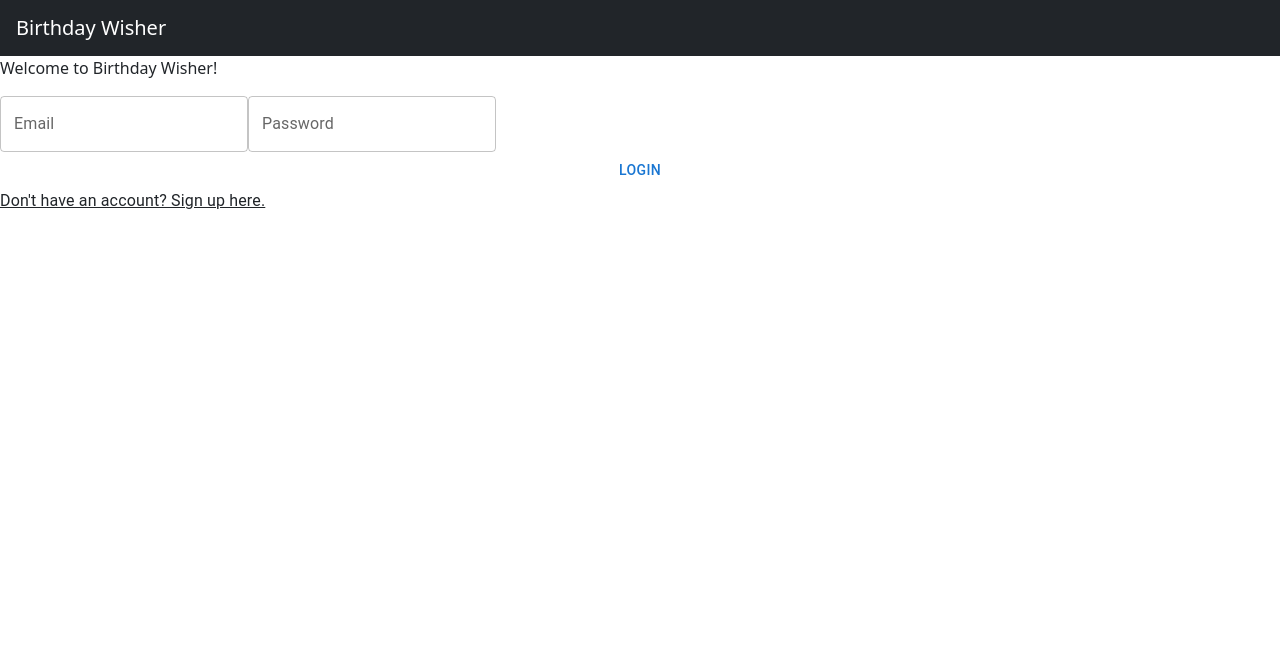
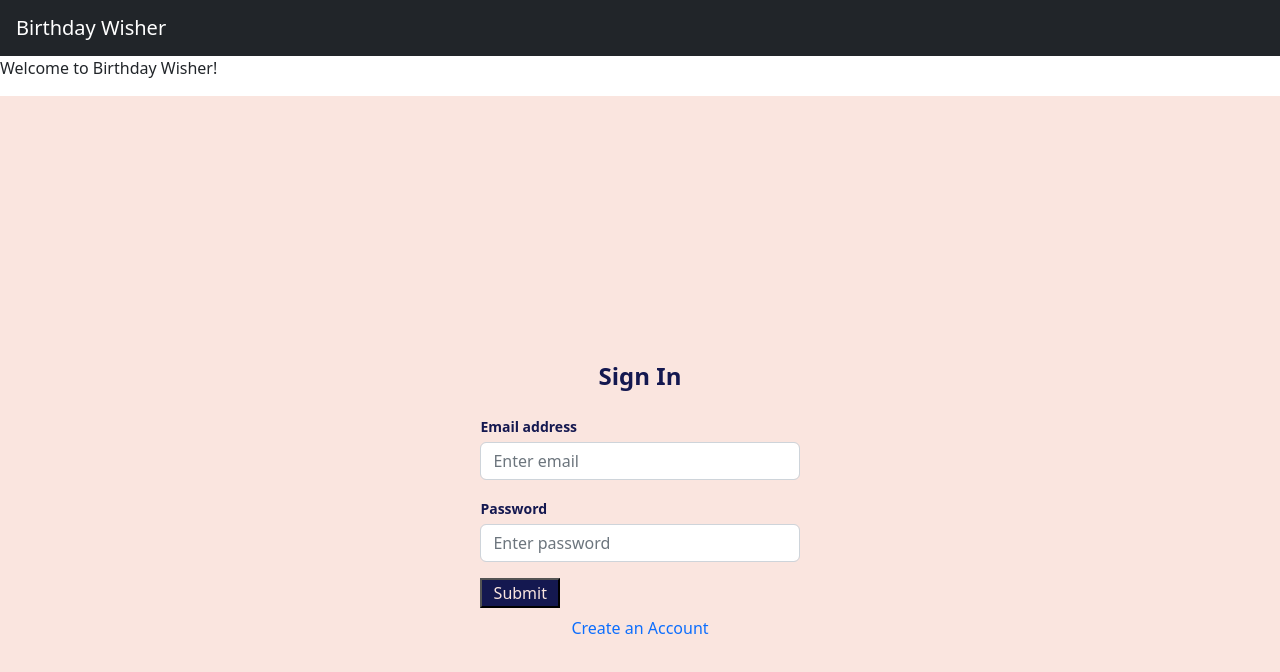
Before and after one commit to isaguimet/birthday-wisher, a React (Create React App) app in the folder client/: page / in a window 1280 px wide. Shown: the top 672 px of the page. Built offline with nearby package versions, Linux system fonts and the light colour scheme.

Commit message:
changed login form

```diff
--- a/client/src/components/LoginForm.jsx
+++ b/client/src/components/LoginForm.jsx
@@ -1,162 +1,98 @@
-import {useState} from "react";
-import {Button, TextField, Typography} from "@mui/material";
-import {Formik} from "formik";
-import * as yup from "yup";
-import {useNavigate} from "react-router-dom";
-import {useDispatch} from "react-redux";
-import {setLogin} from "../state";
+import React, { useState } from "react"
+import DatePicker from "./DatePicker";
+import "./LoginStyle.css";
 
-// yup validation schemas
-const registerSchema = yup.object().shape({
-    firstName: yup.string().required("required"),
-    lastName: yup.string().required("required"),
-    email: yup.string().email("invalid email").required("required"),
-    password: yup.string().required("required"),
-    // TODO: add birthday
-});
+export default function (props) {
+  let [authMode, setAuthMode] = useState("signin")
 
-const loginSchema = yup.object().shape({
-    email: yup.string().email("invalid email").required("required"),
-    password: yup.string().required("required"),
-});
+  const changeAuthMode = () => {
+    setAuthMode(authMode === "signin" ? "signup" : "signin")
+  }
 
-// initial values
-const initialValuesRegister = {
-    firstName: "",
-    lastName: "",
-    email: "",
-    password: "",
-    // TODO: add birthday
-};
+  if (authMode === "signin") {
+    return (
+      <div className="Auth-form-container">
+        <form className="Auth-form">
+          <div className="Auth-form-content">
+            <h3 className="Auth-form-title">Sign In</h3>
+            <div className="form-group mt-3">
+              <label>Email address</label>
+              <input
+                type="email"
+                className="form-control mt-1"
+                placeholder="Enter email"
+              />
+            </div>
+            <div className="form-group mt-3">
+              <label>Password</label>
+              <input
+                type="password"
+                className="form-control mt-1"
+                placeholder="Enter password"
+              />
+            </div>
+            <div className="d-grid gap-2 mt-3">
+              <button type="submit">
+                Submit
+              </button>
+              <div className="text-center">
+              <span className="link-primary" onClick={changeAuthMode}>
+                Create an Account
+              </span>
+            </div>
+            </div>
+          </div>
+        </form>
+      </div>
+    )
+  }
 
-const initialValuesLogin = {
-    email: "",
-    password: "",
-};
-
-const LoginForm = () => {
-
-    const dispatch = useDispatch();
-    const navigate = useNavigate();
-
-    const [formType, setFormType] = useState("login");
-    const isLogin = formType === "login";
-    const isRegister = formType === "register";
-
-    const register = async (values, onSubmitProps) => {
-        // TODO: make API call to create new user in db
-        onSubmitProps.resetForm();
-        setFormType("login");
-    };
-
-    const login = async (values, onSubmitProps) => {
-        // TODO: make API call to authenticate user
-        onSubmitProps.resetForm();
-        dispatch(
-            setLogin({
-                user: values.email
-            })
-        );
-        navigate("/home");
-    };
-
-    const handleFormSubmit = async (values, onSubmitProps) => {
-        if (isLogin) await login(values, onSubmitProps);
-        if (isRegister) await register(values, onSubmitProps);
-    };
-
-    return (
-        <Formik
-            onSubmit={handleFormSubmit}
-            initialValues={isLogin ? initialValuesLogin : initialValuesRegister}
-            validationSchema={isLogin ? loginSchema : registerSchema}
-        >
-            {({
-                  values,
-                  errors,
-                  touched,
-                  handleBlur,
-                  handleChange,
-                  handleSubmit,
-                  setFieldValue,
-                  resetForm
-              }) => (
-                <form onSubmit={handleSubmit}>
-                    <div>
-                        {isRegister && (
-                            <>
-                                <TextField
-                                    label={"First Name"}
-                                    onBlur={handleBlur}
-                                    onChange={handleChange}
-                                    value={values.firstName}
-                                    name={"firstName"}
-                                    error={Boolean(touched.firstName) && Boolean(errors.firstName)}
-                                    helperText={touched.firstName && errors.firstName}
-                                />
-                                <TextField
-                                    label={"Last Name"}
-                                    onBlur={handleBlur}
-                                    onChange={handleChange}
-                                    value={values.lastName}
-                                    name={"lastName"}
-                                    error={Boolean(touched.lastName) && Boolean(errors.lastName)}
-                                    helperText={touched.lastName && errors.lastName}
-                                />
-                            </>
-                        )}
-
-                        {/* Section common to both login & register */}
-                        <TextField
-                            label={"Email"}
-                            onBlur={handleBlur}
-                            onChange={handleChange}
-                            value={values.email}
-                            name={"email"}
-                            error={Boolean(touched.email) && Boolean(errors.email)}
-                            helperText={touched.email && errors.email}
-                        />
-                        <TextField
-                            label={"Password"}
-                            type={"password"}
-                            onBlur={handleBlur}
-                            onChange={handleChange}
-                            value={values.password}
-                            name={"password"}
-                            error={Boolean(touched.password) && Boolean(errors.password)}
-                            helperText={touched.password && errors.password}
-                        />
-                    </div>
-
-                    {/* BUTTONS */}
-                    <div>
-                        <Button
-                            fullWidth
-                            type={"submit"}
-                        >
-                            {isLogin ? "LOGIN" : "REGISTER"}
-                        </Button>
-                        <Typography
-                            onClick={() => {
-                                setFormType(isLogin ? "register" : "login");
-                                resetForm();
-                            }}
-                            sx={{
-                                textDecoration: "underline",
-                                "&:hover": {
-                                    cursor: "pointer",
-                                },
-                            }}
-                        >
-                            {isLogin
-                                ? "Don't have an account? Sign up here."
-                                : "Already have an account? Login here."}
-                        </Typography>
-                    </div>
-                </form>
-            )}
-        </Formik>
-    );
-};
-
-export default LoginForm;
+  return (
+    <div className="Auth-form-container">
+      <form className="Auth-form">
+        <div className="Auth-form-content">
+          <h3 className="Auth-form-title">Sign Up</h3>
+          <div className="form-group mt-3">
+            <label>Full Name</label>
+            <input
+              type="name"
+              className="form-control mt-1"
+              placeholder="e.g Jane Doe"
+            />
+          </div>
+          <div className="form-group mt-3">
+            <label>Email address</label>
+            <input
+              type="email"
+              className="form-control mt-1"
+              placeholder="Email Address"
+            />
+          </div>
+          <div className="form-group mt-3">
+            <label>Password</label>
+            <input
+              type="password"
+              className="form-control mt-1"
+              placeholder="Password"
+            />
+          </div>
+          <div className="form-group mt-3">
+            <label>Birthday</label>
+            <DatePicker></DatePicker>
+          </div>
+          <div className="d-grid gap-2 mt-3">
+            <button type="submit">
+              Submit
+            </button>
+          </div>
+          <div className="text-center">
+            Have an account?{" "}
+            <span className="link-primary" onClick={changeAuthMode}>
+              Sign In
+            </span>
+          </div>
+        </div>
+      </form>
+    </div>
+  )
+}
```
